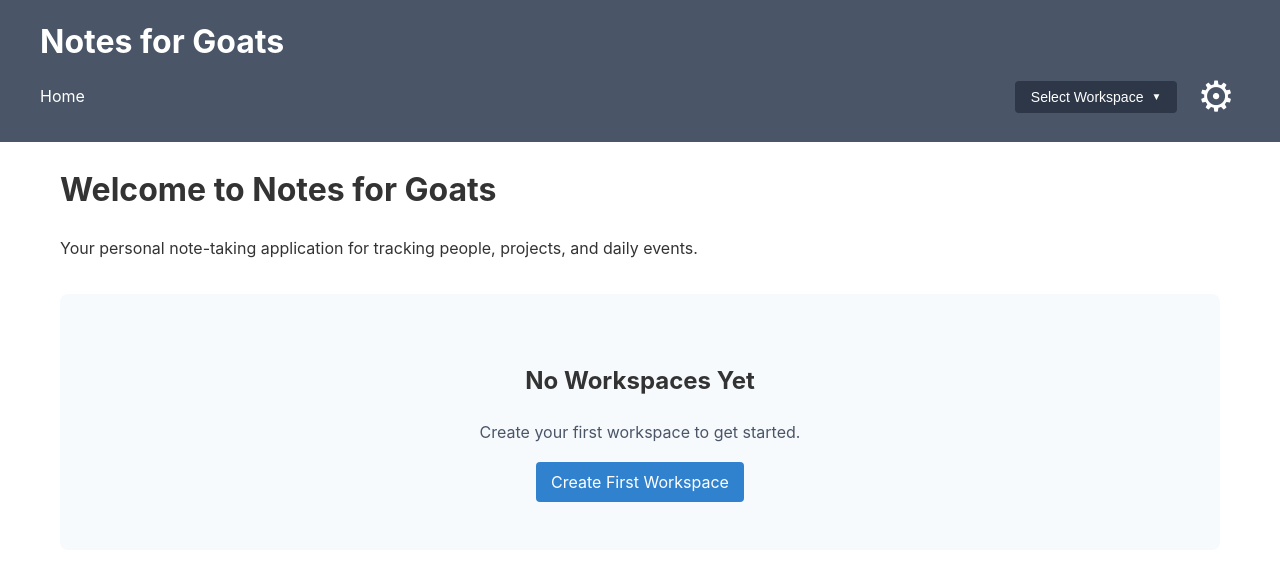
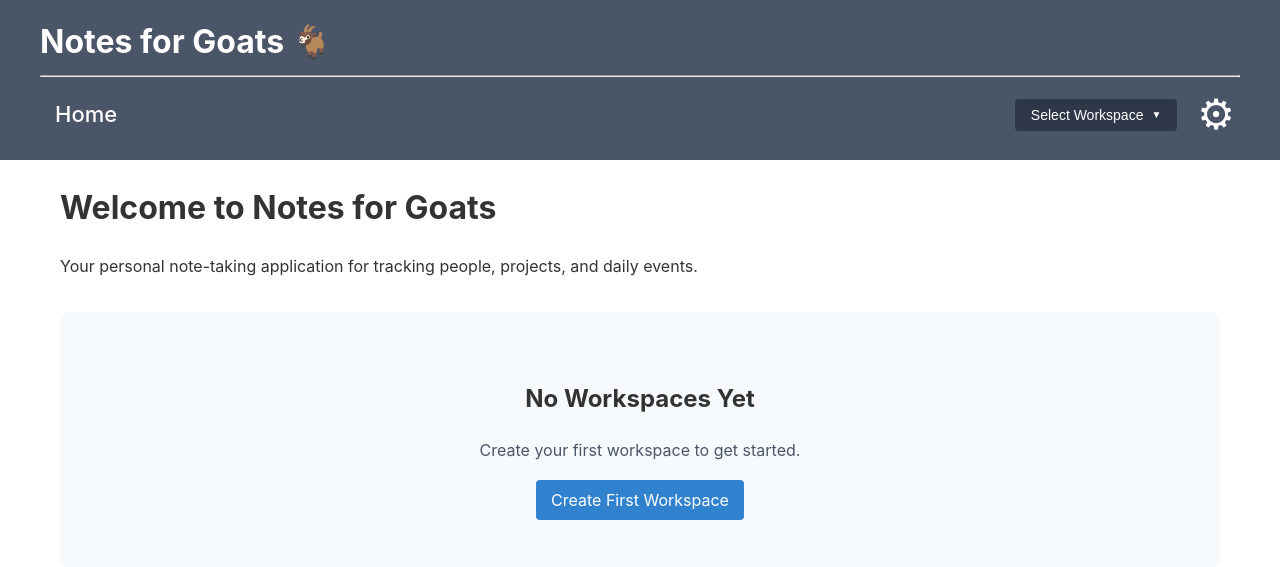
Before and after one commit to emily-flambe/notes-for-goats, a Django app: page / in a window 1280 px wide. Shown: the top 567 px of the page. Run offline with Django 5.2, Linux system fonts and the light colour scheme; data that the repository does not hold is empty.

Commit message:
format nav links

```diff
--- a/notes_for_goats/notekeeper/templates/notekeeper/base.html
+++ b/notes_for_goats/notekeeper/templates/notekeeper/base.html
@@ -222,12 +222,26 @@
         .admin-dropdown a:hover {
             background-color: #f1f1f1;
         }
+
+        header nav > a {
+            color: white !important;
+            font-size: 22px;
+            font-weight: 500;
+            padding: 0 15px;
+            margin-right: 5px;
+        }
+
+        header nav > a:hover {
+            color: #4299e1 !important;
+        }
+
     </style>
 </head>
 <body>
     <header>
         <div class="container">
-            <h1>Notes for Goats</h1>
+            <h1>Notes for Goats 🐐</h1>
+            <hr>
             <nav>
                 <a href="{% url 'notekeeper:home' %}">Home</a>
 
```
